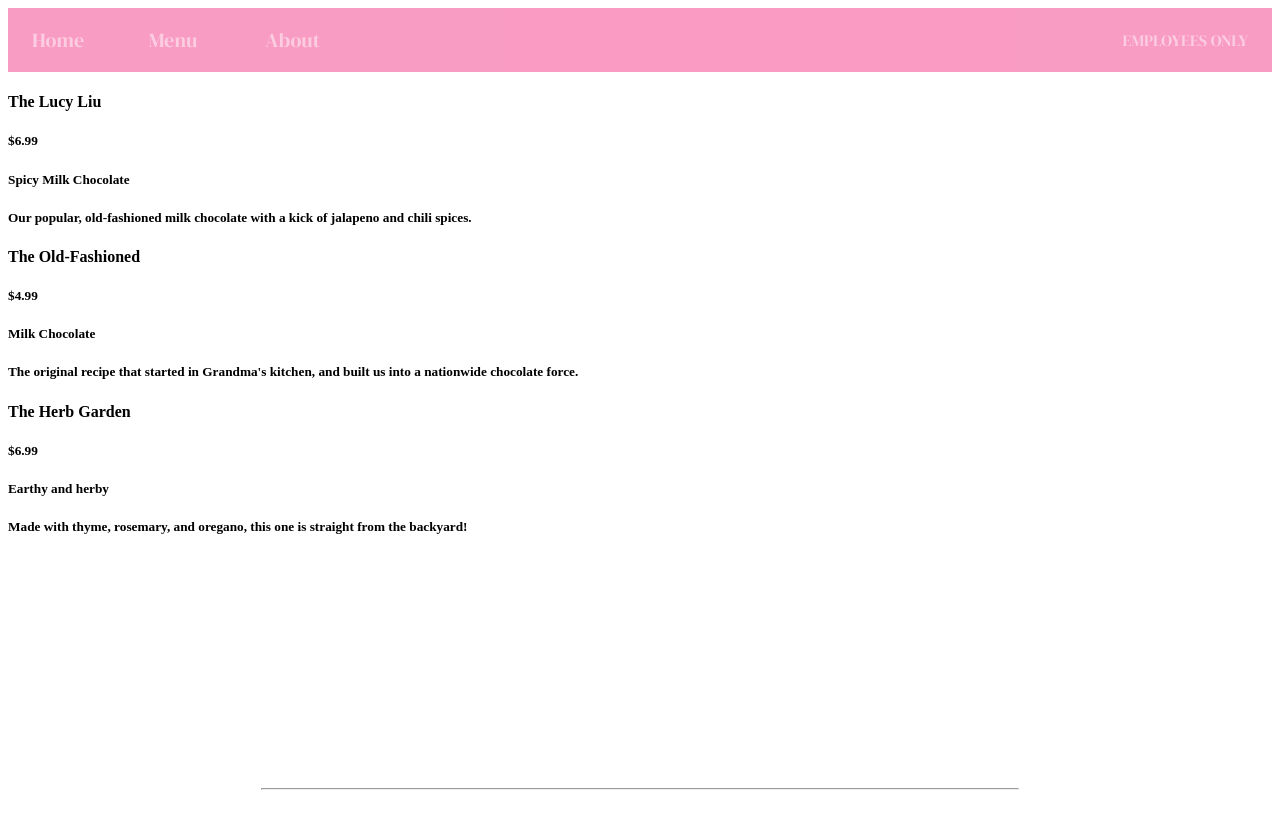
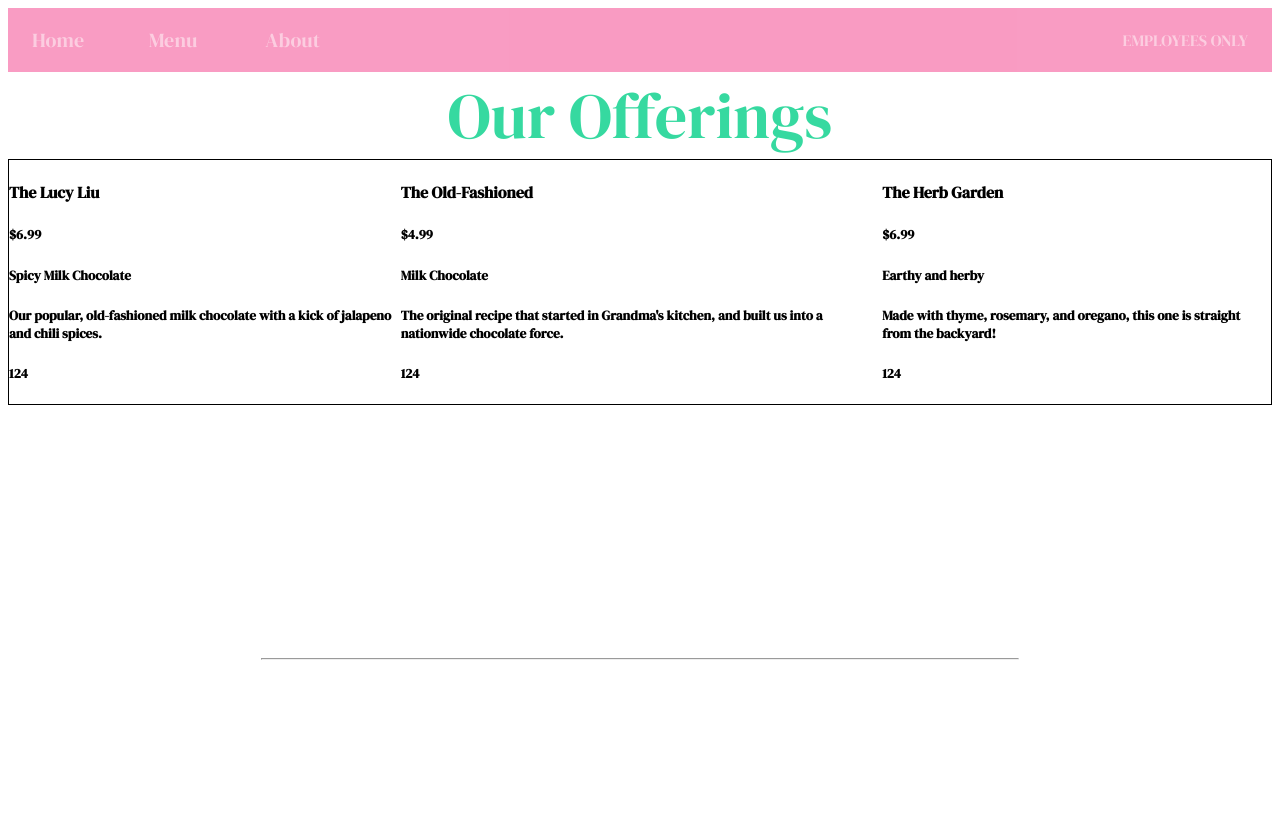
Before and after one commit to reese-lee/chocolate-tap-room, a React app: page /#/drinks in a window 1280 px wide. Shown: the top 828 px of the page. Built offline with nearby package versions, Linux system fonts and the light colour scheme; a web font is replaced by a local one.

Commit message:
add prop for pints, plus styling

```diff
--- a/src/components/DrinksList.jsx
+++ b/src/components/DrinksList.jsx
@@ -1,41 +1,64 @@
 import React from 'react';
 import Drinks from './Drinks';
+import { makeStyles } from '@material-ui/core/styles';
+import CardMedia from '@material-ui/core/CardMedia';
 
 const availableDrinks = [
   {
     name: 'The Lucy Liu',
-    brand: 'House',
     price: '$6.99',
     flavor: 'Spicy Milk Chocolate',
+    pints: '124',
     description: 'Our popular, old-fashioned milk chocolate with a kick of jalapeno and chili spices.'
   },
   {
     name: 'The Old-Fashioned',
-    brand: 'House',
     price: '$4.99',
     flavor: 'Milk Chocolate',
+    pints: '124',
     description: "The original recipe that started in Grandma's kitchen, and built us into a nationwide chocolate force."
   },
   {
     name: 'The Herb Garden',
-    brand: 'House',
     price: '$6.99',
     flavor: 'Earthy and herby',
+    pints: '124',
     description: 'Made with thyme, rosemary, and oregano, this one is straight from the backyard!'
   }
 ]
 
+const useStyles = makeStyles ({
+  text: {
+    display: 'flex',
+    border: '1px solid black',
+    justifyContent: 'spaceBetween'
+  },
+  title: {
+    textAlign: 'center',
+    fontSize: '4em',
+    color: '#36d9a0'
+  }
+})
+
 export default function DrinksList() {
+  const classes = useStyles();
   return (
     <div>
+      <div style={{fontFamily: 'DM Serif Display'}}>
+        <div className={classes.title}>
+        Our Offerings
+        </div>
+        <div className={classes.text}>
           {availableDrinks.map((drinks, index)=>
             <Drinks name={drinks.name}
-        brand={drinks.brand}
             price={drinks.price}
             flavor={drinks.flavor}
+            pints={drinks.pints}
             description={drinks.description}
             key={index}/>
           )}
         </div>
+      </div>
+    </div>
   )
 }
```
Lines whose indentation alone changed are shown as unchanged.
